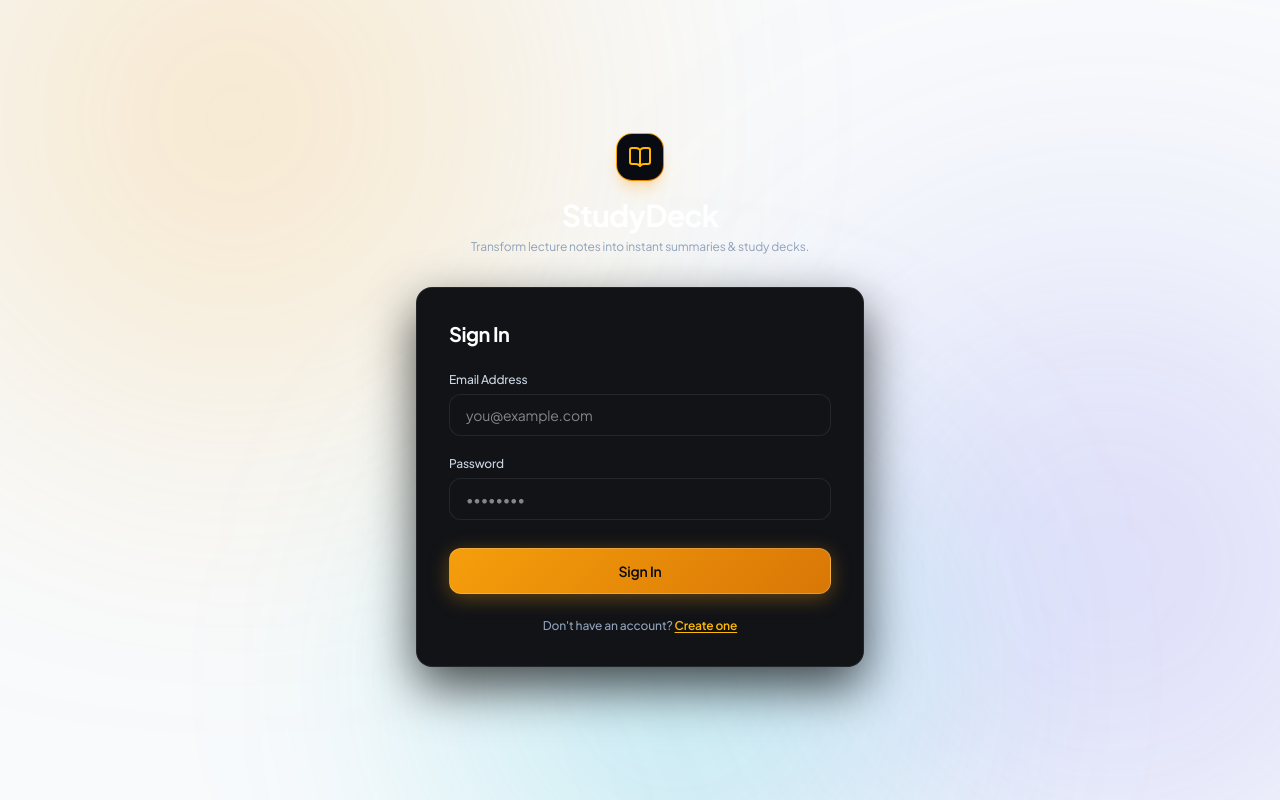
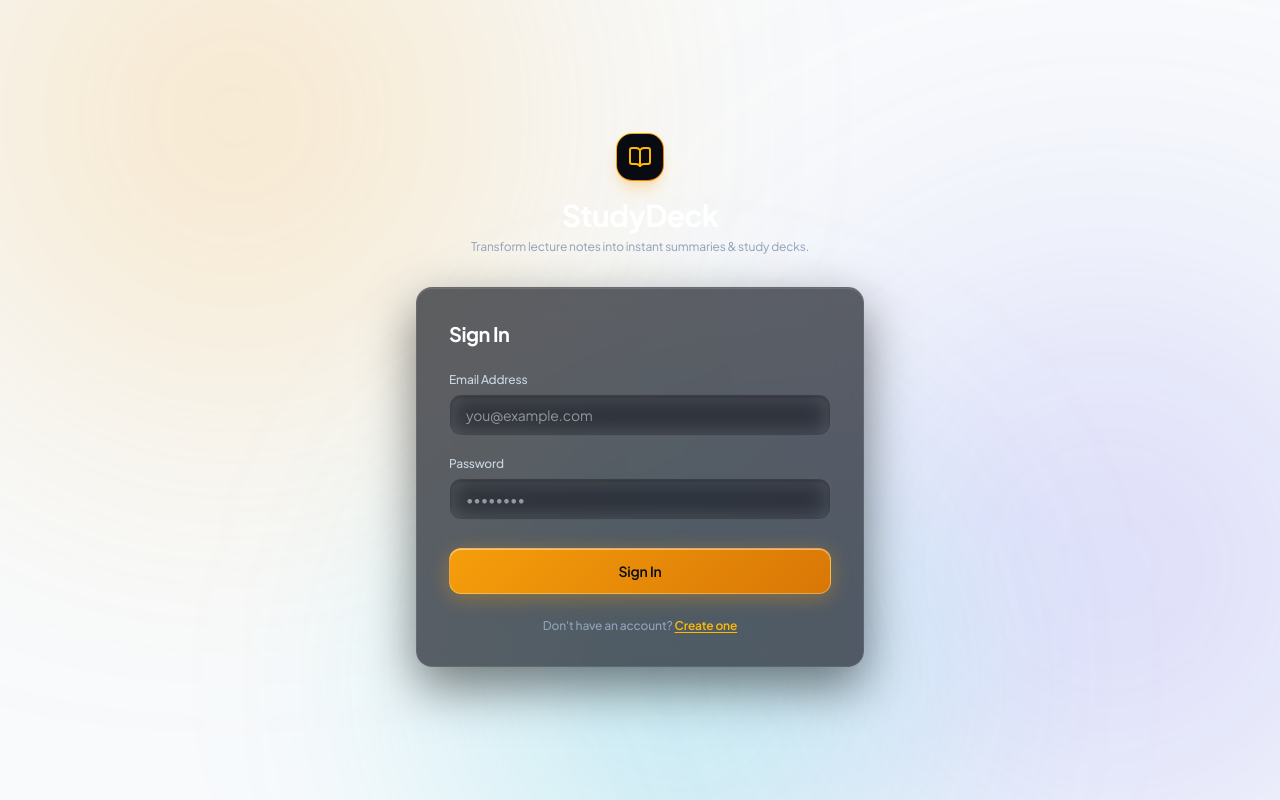
Before and after one commit to Prutha13/StudyDeck, a React (Vite) app in the folder client/: page /login in a window 1280 px wide. Built offline with nearby package versions, Linux system fonts and the light colour scheme; no server answers.

Commit message:
Preserve original dark mode glassmorphism styles while delivering paper notebook theme in light mode

```diff
--- a/client/src/index.css
+++ b/client/src/index.css
@@ -95,11 +95,27 @@
   box-shadow: var(--shadow-modal);
 }
 
+.dark .glass-panel {
+  background: rgba(11, 15, 23, 0.65);
+  backdrop-filter: blur(20px);
+  -webkit-backdrop-filter: blur(20px);
+  border: 1px solid rgba(255, 255, 255, 0.08);
+  box-shadow: 0 20px 50px rgba(0, 0, 0, 0.5), inset 0 1px 0 rgba(255, 255, 255, 0.12);
+}
+
 .glass-card {
   background: var(--color-surface);
   border: 1px solid var(--color-border);
   box-shadow: var(--shadow-card);
   transition: all 0.25s cubic-bezier(0.16, 1, 0.3, 1);
+}
+
+.dark .glass-card {
+  background: rgba(255, 255, 255, 0.04);
+  backdrop-filter: blur(16px);
+  -webkit-backdrop-filter: blur(16px);
+  border: 1px solid rgba(255, 255, 255, 0.08);
+  box-shadow: 0 10px 30px -10px rgba(0, 0, 0, 0.5), inset 0 1px 0 rgba(255, 255, 255, 0.1);
 }
 
 .glass-card:hover {
@@ -109,6 +125,34 @@
   transform: translateY(-2px);
 }
 
+.dark .glass-card:hover {
+  background: rgba(255, 255, 255, 0.075);
+  border-color: rgba(251, 191, 36, 0.35);
+  box-shadow: 0 20px 45px -12px rgba(245, 158, 11, 0.18), inset 0 1px 0 rgba(255, 255, 255, 0.2);
+  transform: translateY(-3px);
+}
+
+.glass-card-interactive {
+  background: var(--color-surface);
+  border: 1px solid var(--color-border);
+  box-shadow: var(--shadow-card);
+  transition: all 0.2s cubic-bezier(0.16, 1, 0.3, 1);
+}
+
+.dark .glass-card-interactive {
+  background: rgba(255, 255, 255, 0.035);
+  backdrop-filter: blur(16px);
+  -webkit-backdrop-filter: blur(16px);
+  border: 1px solid rgba(255, 255, 255, 0.08);
+  box-shadow: 0 10px 25px -5px rgba(0, 0, 0, 0.4), inset 0 1px 0 rgba(255, 255, 255, 0.08);
+}
+
+.dark .glass-card-interactive:hover {
+  background: rgba(255, 255, 255, 0.07);
+  border-color: rgba(255, 255, 255, 0.18);
+  box-shadow: 0 15px 35px -10px rgba(0, 0, 0, 0.5), inset 0 1px 0 rgba(255, 255, 255, 0.15);
+}
+
 .glass-input {
   background: var(--color-surface);
   border: 1px solid var(--color-border);
@@ -116,10 +160,25 @@
   transition: all 0.2s ease;
 }
 
+.dark .glass-input {
+  background: rgba(255, 255, 255, 0.04);
+  backdrop-filter: blur(12px);
+  -webkit-backdrop-filter: blur(12px);
+  border: 1px solid rgba(255, 255, 255, 0.09);
+  box-shadow: inset 0 2px 4px rgba(0, 0, 0, 0.3), inset 0 1px 0 rgba(255, 255, 255, 0.05);
+  color: #f8fafc;
+}
+
 .glass-input:focus {
   border-color: var(--color-highlight);
   box-shadow: 0 0 0 3px rgba(217, 119, 6, 0.15);
   outline: none;
+}
+
+.dark .glass-input:focus {
+  background: rgba(255, 255, 255, 0.07);
+  border-color: rgba(245, 158, 11, 0.55);
+  box-shadow: 0 0 0 3px rgba(245, 158, 11, 0.18), inset 0 1px 0 rgba(255, 255, 255, 0.12);
 }
 
 /* Reserved Primary CTA Amber Button */
@@ -135,12 +194,18 @@
 .dark .btn-gold {
   background: linear-gradient(135deg, #f59e0b 0%, #d97706 100%);
   color: #080b11;
-  box-shadow: 0 4px 20px rgba(245, 158, 11, 0.35);
+  border: 1px solid rgba(255, 255, 255, 0.3);
+  box-shadow: 0 4px 20px rgba(245, 158, 11, 0.35), inset 0 1px 0 rgba(255, 255, 255, 0.45);
 }
 
 .btn-gold:hover {
   filter: brightness(1.08);
   transform: translateY(-1px);
+}
+
+.dark .btn-gold:hover {
+  background: linear-gradient(135deg, #fbbf24 0%, #f59e0b 100%);
+  box-shadow: 0 6px 28px rgba(245, 158, 11, 0.5), inset 0 1px 0 rgba(255, 255, 255, 0.6);
 }
 
 .btn-gold:active {
@@ -156,10 +221,26 @@
   transition: all 0.2s cubic-bezier(0.16, 1, 0.3, 1);
 }
 
+.dark .btn-glass {
+  background: rgba(255, 255, 255, 0.05);
+  color: #f1f5f9;
+  border: 1px solid rgba(255, 255, 255, 0.1);
+  backdrop-filter: blur(12px);
+  -webkit-backdrop-filter: blur(12px);
+  box-shadow: inset 0 1px 0 rgba(255, 255, 255, 0.1);
+}
+
 .btn-glass:hover {
   background: var(--color-surface-inset);
   border-color: var(--color-ink-muted);
   color: var(--color-ink);
+}
+
+.dark .btn-glass:hover {
+  background: rgba(255, 255, 255, 0.09);
+  border-color: rgba(255, 255, 255, 0.2);
+  color: #ffffff;
+  box-shadow: 0 4px 15px rgba(0, 0, 0, 0.3), inset 0 1px 0 rgba(255, 255, 255, 0.18);
 }
 
 /* Custom Scrollbar */
```
